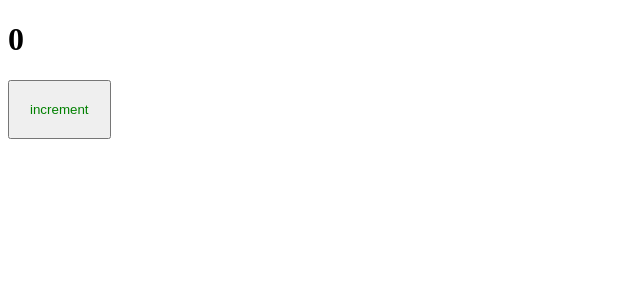
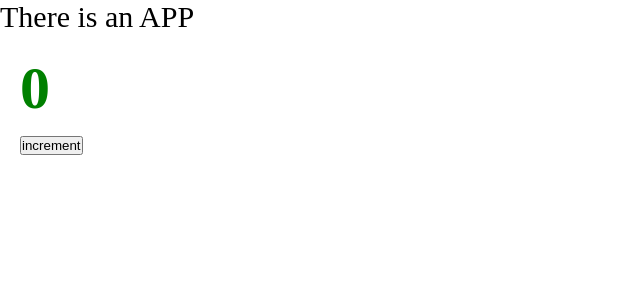
Before and after one commit to front180me/ulbi, a React app: page / in a window 1280 px wide. Shown: the top 300 px of the page, without its empty margins (0-640 px from the left). Built offline with nearby package versions, Linux system fonts and the light colour scheme.

Commit message:
Add Counter component, setup css modules

```diff
--- /dev/null
+++ b/src/App.tsx
@@ -0,0 +1,14 @@
+import React from 'react';
+import Counter from "./components/Counter";
+import './index.scss'
+
+const App = () => {
+    return (
+        <div className="app">
+            There is an APP
+            <Counter />
+        </div>
+    );
+};
+
+export default App;
--- a/src/components/Counter.scss
+++ b/src/components/Counter.module.scss
@@ -1,4 +1,4 @@
-button {
+.btn {
     padding: 20px;
     color: green;
 }
--- a/src/components/Counter.tsx
+++ b/src/components/Counter.tsx
@@ -1,5 +1,5 @@
 import React, {useState} from 'react';
-import './Counter.scss'
+import classes from './Counter.module.scss'
 
 export const Counter = () => {
     const [count, setCount] = useState(0)
@@ -8,7 +8,7 @@
         setCount(count + 1)
     }
     return (
-        <div>
+        <div className={classes.btn}>
             <h1>{count}</h1>
             <button onClick={increment}>increment</button>
         </div>
--- /dev/null
+++ b/src/index.scss
@@ -0,0 +1,9 @@
+* {
+  margin: 0;
+  padding: 0;
+  box-sizing: border-box;
+}
+
+.app {
+  font-size: 30px;
+}
--- a/src/index.tsx
+++ b/src/index.tsx
@@ -1,9 +1,7 @@
 import { render } from 'react-dom'
-import Counter from "./components/Counter";
+import App from "./App";
 
 render(
-    <div>
-        <Counter />
-    </div>,
+    <App />,
     document.getElementById('root')
 )
```
Also changed, not shown: global.d.ts (added, +7 -0 lines), 1 other file (tests, documents, lock files or other folders).
